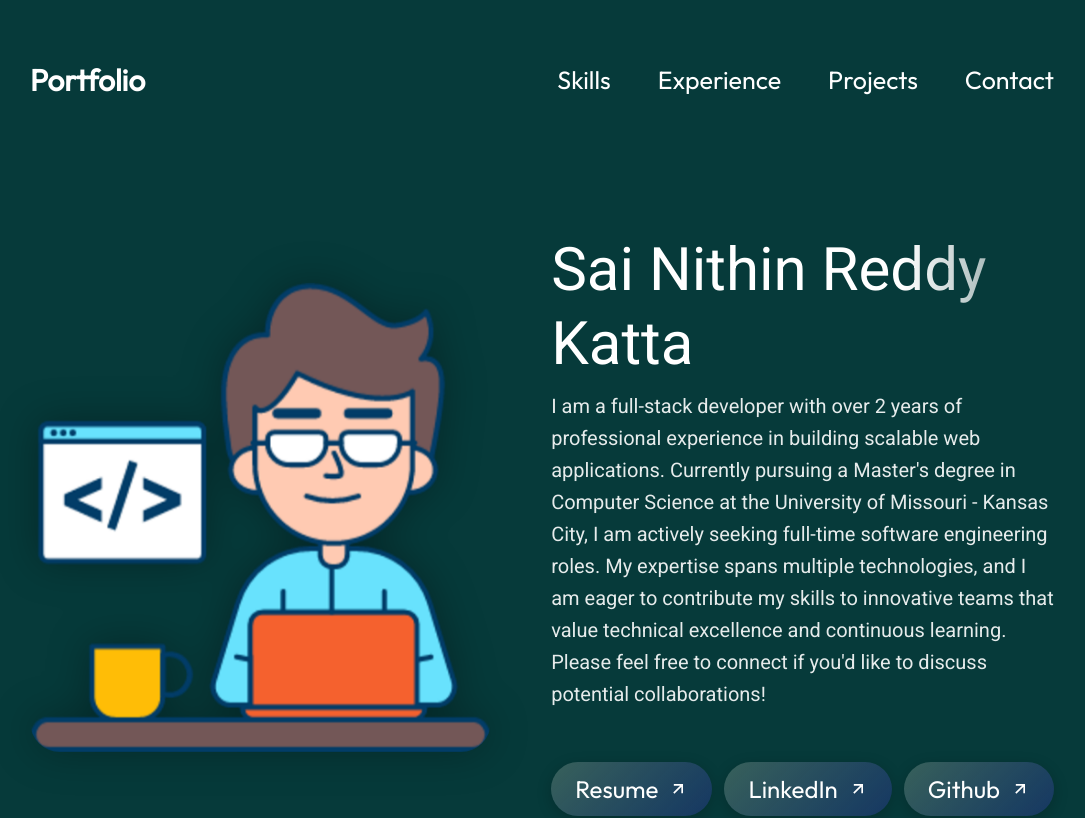
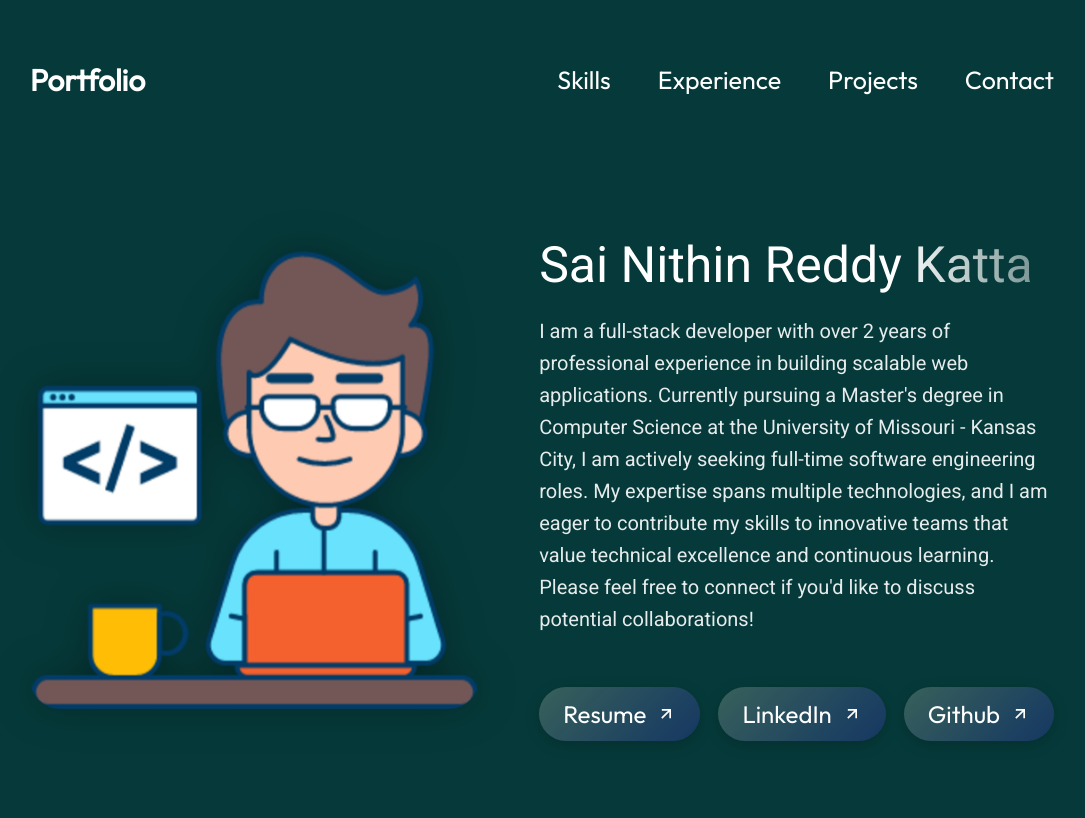
Before and after one commit to sainithinkatta/portfolio, a React (Vite) app: page / in a window 1280 px wide. Shown: the top 818 px of the page, without its empty margins (98-1183 px from the left). Built offline with nearby package versions, Linux system fonts and the light colour scheme.

Commit message:
fixed css

```diff
--- a/src/components/Profile/Profile.jsx
+++ b/src/components/Profile/Profile.jsx
@@ -43,7 +43,7 @@ export const Profile = () => {
           {profileData.description}
         </p>
 
-        <div className="social-btns" style={{ display: 'flex', gap: '12px' }}>
+        <div className="social-btns" style={{ display: 'flex', gap: '18px' }}>
 
           {/* Resume  */}
           <div className={styles.btnWrapper}>
--- a/src/components/Profile/Profile.module.css
+++ b/src/components/Profile/Profile.module.css
@@ -59,9 +59,9 @@
 }
 
 .title {
-  font-size: clamp(40px, 6vw, 60px);
+  font-size: clamp(30px, 5vw, 50px);
   font-weight: 300;
-  margin-bottom: 10px;
+  margin-bottom: 20px;
   font-family: var(--font-roboto);
   background: linear-gradient(
     90deg,
```
